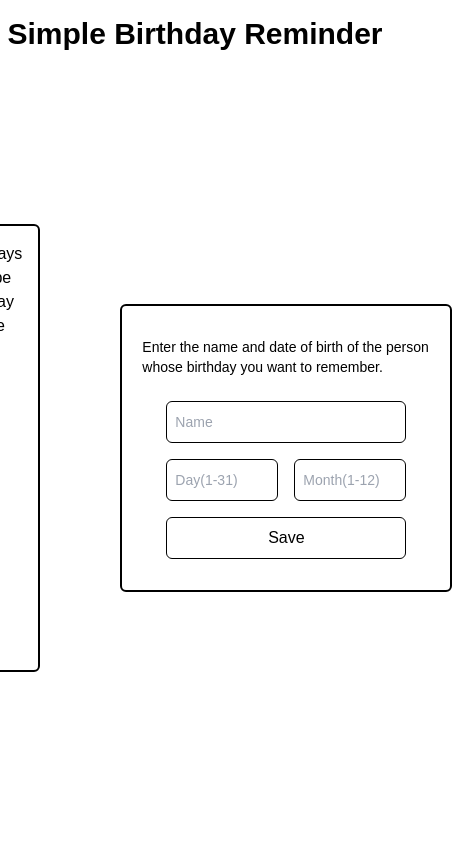
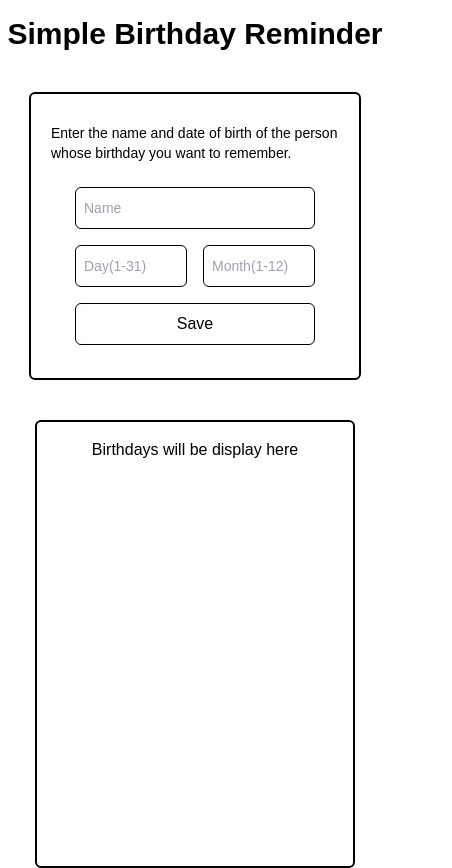
Before and after one commit to kutlukarakoc/birthday-reminder, a React (Create React App) app: page / in a window 390 px wide. Shown: the whole page, 452 px wide, since content can reach past the window. Before the commit the page ends 844 px from the top, so only its background shows below. Built offline with nearby package versions, Linux system fonts and the light colour scheme; the HTML template or start-up script is replaced by a standard one.

Commit message:
style updates

```diff
--- a/src/App.tsx
+++ b/src/App.tsx
@@ -32,7 +32,7 @@ const App: React.FC = () => {
             <h1 className="text-3xl font-bold text-center mt-4">
                 Simple Birthday Reminder
             </h1>
-            <div className="h-full flex justify-center items-center gap-20">
+            <div className="h-full flex justify-center items-center gap-10 sm:gap-20 sm:flex-row flex-col-reverse mt-10 sm:mt-0">
                 <Birthdays birthdays={birthdays} removeBirthday={removeBirthday}/>
                 <Form person={person} setPerson={setPerson} addBirthday={addBirthday} />
             </div>
--- a/src/components/Form.tsx
+++ b/src/components/Form.tsx
@@ -15,7 +15,7 @@ const Form: React.FC<IForm> = ({ person, setPerson, addBirthday }) => {
     }
 
     return (
-        <div className="h-72 flex flex-col justify-center items-center gap-6 px-5 border-2 border-black rounded-md">
+        <div className="h-72 flex flex-col justify-center items-center gap-6 px-5 border-2 border-black rounded-md pb-1 sm:pb-0">
             <h6 className="text-sm w-72">Enter the name and date of birth of the person whose birthday you want to remember.</h6>
             <div className="flex flex-col gap-4">
                 <input
```
